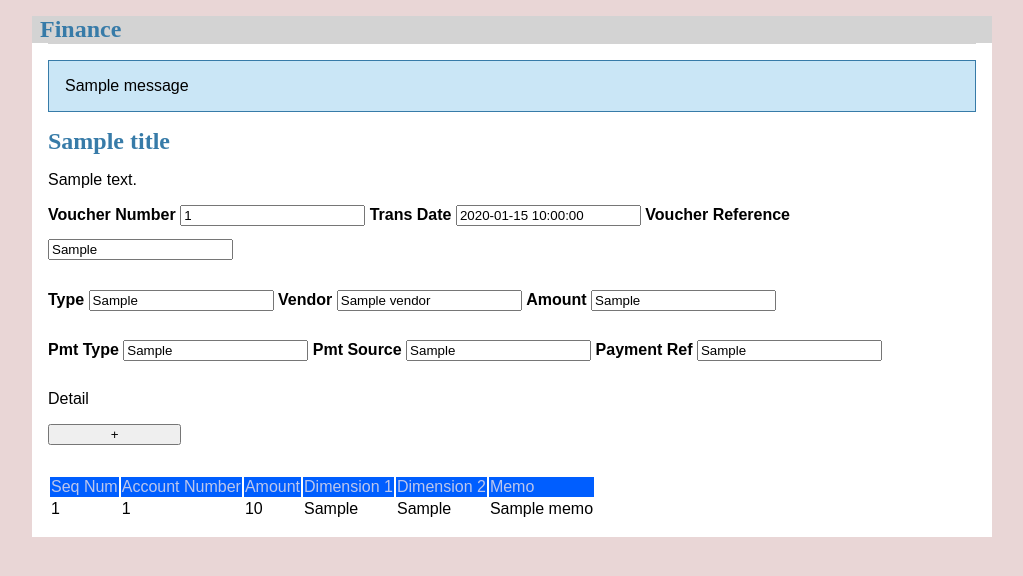
After one commit to eskoviak/finance_cmd, a Flask app: template finance/templates/voucher/voucher_display.html in a window 1280 px wide. The commit adds this page. Shown: the top 576 px of the page, without its empty margins (128-1151 px from the left). Run offline with Flask 2, Linux system fonts and the light colour scheme; the template is opened without the code that fills it: most values are stand-ins (such as "Sample title", 1, 10 or a date in 2020); one stand-in notice (Sample message) is shown.

Commit message:
initial port

```diff
--- /dev/null
+++ b/finance/static/layout.css
@@ -0,0 +1,40 @@
+<style>
+
+td {
+    margin: 10px 50px 20px 0;
+}
+
+tr.labels {
+    background-color:#005eff;
+    color: #bbc6ed;
+    margin: 10px 50px 20px 0;
+}
+
+html { font-family: sans-serif; background: rgb(233, 214, 214); padding: 1rem; }
+body { max-width: 960px; margin: 0 auto; background: white; }
+h1 { font-family: serif; color: #377ba8; margin: 1rem 0; }
+a { color: #377ba8; }
+hr { border: none; border-top: 1px solid lightgray; }
+nav { background: lightgray; display: flex; align-items: center; padding: 0 0.5rem; }
+nav h1 { flex: auto; margin: 0; }
+nav h1 a { text-decoration: none; padding: 0.25rem 0.5rem; }
+nav ul  { display: flex; list-style: none; margin: 0; padding: 0; }
+nav ul li a, nav ul li span, header .action { display: block; padding: 0.5rem; }
+.content { padding: 0 1rem 1rem; }
+.content > header { border-bottom: 1px solid lightgray; display: flex; align-items: flex-end; }
+.content > header h1 { flex: auto; margin: 1rem 0 0.25rem 0; }
+.flash { margin: 1em 0; padding: 1em; background: #cae6f6; border: 1px solid #377ba8; }
+.post > header { display: flex; align-items: flex-end; font-size: 0.85em; }
+.post > header > div:first-of-type { flex: auto; }
+.post > header h1 { font-size: 1.5em; margin-bottom: 0; }
+.post .about { color: slategray; font-style: italic; }
+.post .body { white-space: pre-line; }
+.content:last-child { margin-bottom: 0; }
+.content form { margin: 1em 0; display: flex; flex-direction: column; }
+.content label { font-weight: bold; margin-bottom: 0.5em; }
+.content input, .content textarea { margin-bottom: 1em; }
+.content textarea { min-height: 12em; resize: vertical; }
+input.danger { color: #cc2f2e; }
+input[type=submit] { align-self: start; min-width: 10em; }
+
+</style>
--- /dev/null
+++ b/finance/templates/base.html
@@ -0,0 +1,16 @@
+<!doctype html>
+<title>{% block title %}{% endblock %} - Finance</title>
+<link rel="stylesheet" href="{{ url_for('static', filename='layout.css') }}">
+<nav>
+  <h1>Finance</h1>
+
+</nav>
+<section class="content">
+  <header>
+    {% block header %}{% endblock %}
+  </header>
+  {% for message in get_flashed_messages() %}
+    <div class="flash">{{ message }}</div>
+  {% endfor %}
+  {% block content %}{% endblock %}
+</section>
--- a/flask/templates/detail_entry.html
+++ b/finance/templates/voucher/detail_entry.html
@@ -4,7 +4,7 @@
 <div class="container">
     <h1>{{title}}</h1>
     <p>{{description}}</p>
-    <form action="/detail_result" method="POST">
+    <form action="/voucher/detail_result" method="POST">
         <table>
             <tr class="labels">
                 <td>Voucher Number</td>
--- /dev/null
+++ b/finance/templates/voucher/voucher_display.html
@@ -0,0 +1,62 @@
+{% extends 'base.html' %}
+
+{% block content %}
+    <div class="container">
+        <h1>{{title}}</h1>
+        <p>{{description}}</p>
+        <p>
+            <label for="number">Voucher Number</label>
+            <input name="number" id="number" value="{{data['voucher_number']}}" readonly/>
+            <label for="date">Trans Date</label>
+            <input name="date" id="date" value="{{data['voucher_date']}}" readonly />
+            <label for="ref">Voucher Reference</label>
+            <input name="ref" id="ref" value="{{data['voucher_ref']}}" readonly />
+        </p>
+        <p>
+            <label for="type">Type</label>
+            <input name="type" id="type" value="{{data['voucher_type']}}" readonly />
+            <label for"vendor">Vendor</label>
+            <input name="vendor" id="vendor" value="{{data['vendor']}}" readonly />
+            <label for="amount">Amount</label>
+            <input name="amount" id="amount" value="{{data['voucher_amt']}}" readonly />
+        </p>
+
+        <p>
+            <label for="pmt_type">Pmt Type</label>
+            <input name="pmt_type"id="pmt_type" value="{{data['payment_type']}}" readonly />
+            <label for="source">Pmt Source</label>
+            <input name="source" id="source" value="{{data['payment_source']}}" readonly />
+            <label for="pmt_ref">Payment Ref</label>
+            <input name="pmt_ref" id="pmt_ref" value="{{data['payment_ref']}}" readonly />
+        </p>
+        <p>Detail</p>
+        <form method="POST" action="/voucher/detail_entry">
+            <input type="hidden" id="id_voucher_number" name="voucher_number" value="{{data["voucher_number"]}}"/>
+            <input type="hidden" id="id_splits_seq" name="splits" value="{{data["Splits"]}}"/>
+            <input type="submit" value="+" name="add_detail"/>
+        </form>
+
+
+        <table>
+            <tr class="labels">
+                <td>Seq Num</td>
+                <td>Account Number</td>
+                <td>Amount</td>
+                <td>Dimension 1</td>
+                <td>Dimension 2</td>
+                <td>Memo</td>
+            </tr>
+            {% for line in data["Splits"] %}
+                <tr>
+                    <td>{{line["split_seq_number"]}}</td>
+                    <td>{{line["account_number"]}}</td>
+                    <td>{{line["amount"]}}</td>
+                    <td>{{line["dimension_1"]}}</td>
+                    <td>{{line["dimension_2"]}}</td>
+                    <td>{{line["memo"]}}</td>
+                </tr>
+            {% endfor %}
+        </table>
+
+    </div>
+{% endblock %}
--- a/flask/templates/voucher_entry.html
+++ b/finance/templates/voucher/voucher_entry.html
@@ -4,7 +4,7 @@
 <div class="container">
     <h1>{{title}}</h1>
     <p>{{description}}</p>
-    <form action="/voucher_result" method="POST">
+    <form action="/voucher/voucher_result" method="POST">
         <table>
             <tr class="labels">
                 <td>Transaction Date</td>
```
Also changed, not shown: finance/__init__.py (added, +28 -0 lines), finance/voucher.py (added, +118 -0 lines), flask/static/layout.css (deleted, +0 -12 lines), flask/templates/voucher_display.html (deleted, +0 -75 lines), archive/app.py (renamed from flask/app.py), finance/templates/archive/voucher.html (renamed from flask/templates/archive/voucher.html), finance/templates/home.html (renamed from flask/templates/home.html), finance/templates/layout.html (renamed from flask/templates/layout.html), finance/templates/navigation.html (renamed from flask/templates/navigation.html), finance/templates/result.html (renamed from flask/templates/result.html), finance/templates/voucher_result.html (renamed from flask/templates/voucher_result.html).
